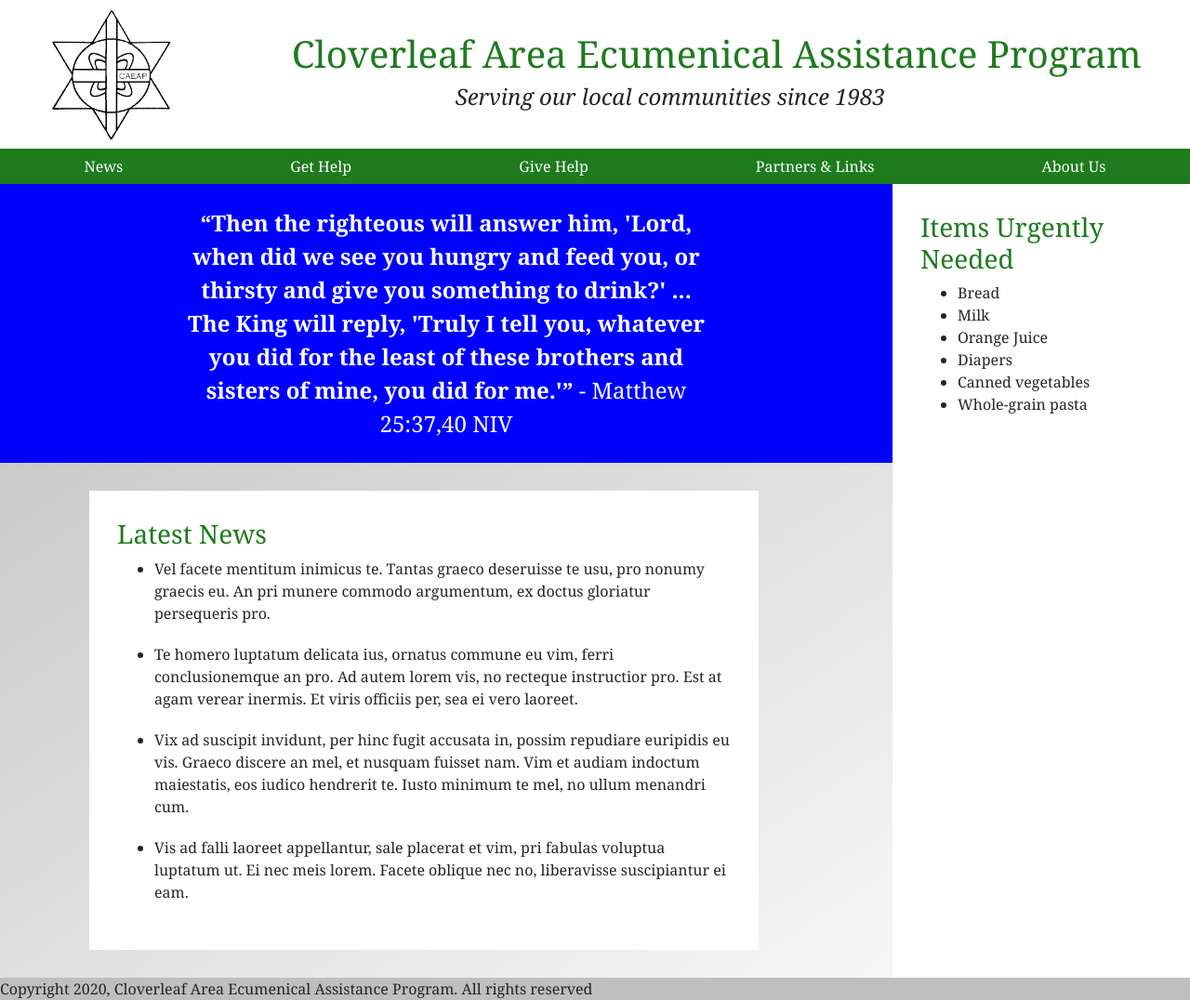
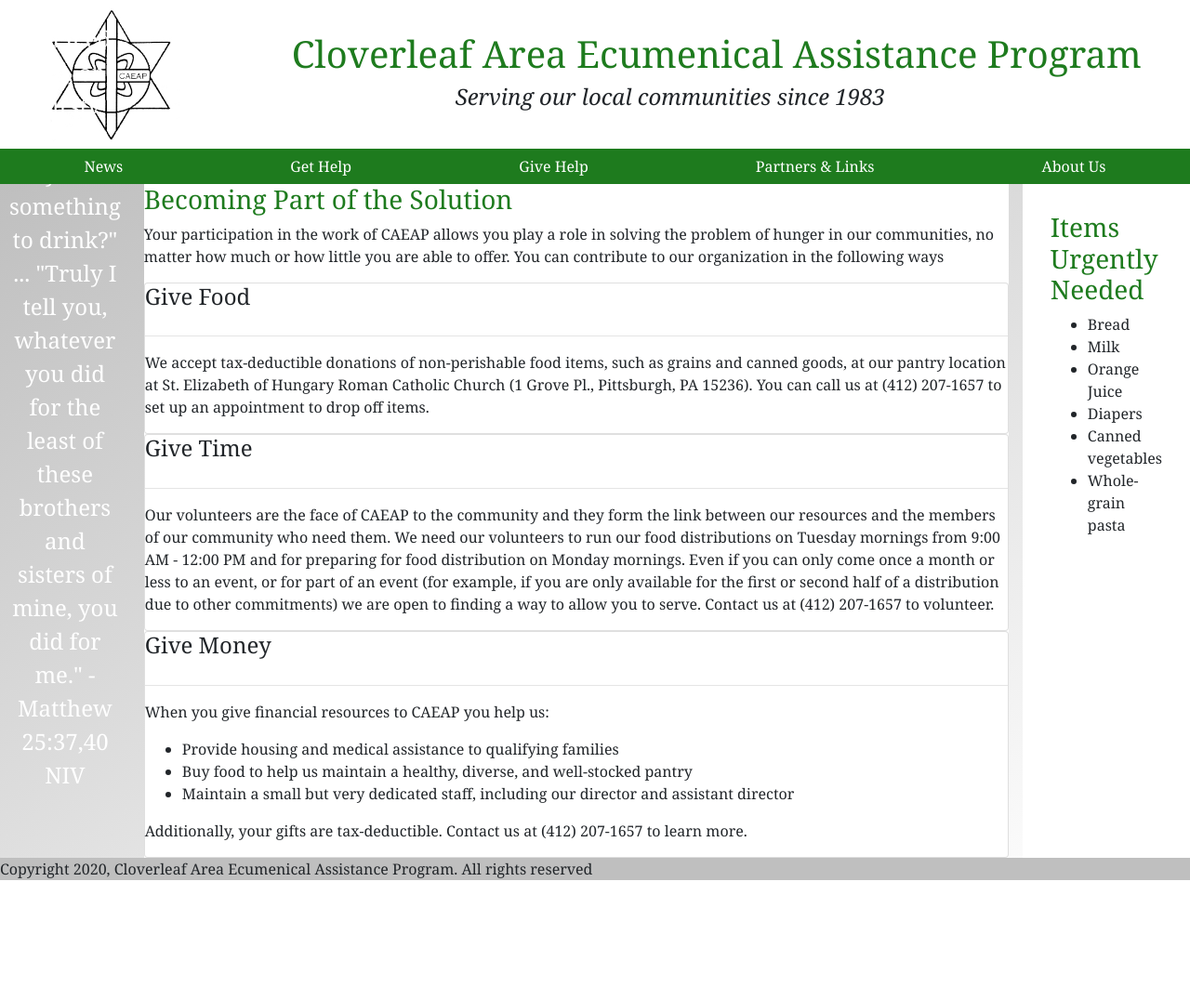
Before and after one commit to Cloverleaf-Food-Bank/cloverleaf-food-bank.github.io, a Jekyll site: the page built from givehelp.html, in a window 1280 px wide and 1076 px high. Shown: the whole window at 93% size. Built offline with Jekyll 4.4.1, drawn with Linux system fonts in a browser that asks for light colours; some of the changed text lies outside the part shown.

Commit message:
givehelp page, responsive design, format updates, Bootstrap cards

```diff
--- a/givehelp.html
+++ b/givehelp.html
@@ -4,38 +4,52 @@
 permalink: givehelp
 ---
 
-<div id="content-container" style="display:flex; justify-content: center; flex-direction: row;
-background-image: linear-gradient(to bottom right, #bfbfbf, white)"> <!--background to be washed-out photo-->
-  <section id="section-container" style="display:flex; flex-direction: column; width: 75%"">
-    <div id="quote-container" class="d-flex justify-content-center align-items-center" style="width: 100%; height: 300px; background-color: blue;">
-      <div id="matthew-quote" style="color: white; font-size: 150%; background-color: transparent; text-align: center; margin-left: 20%; margin-right: 20%">
-        <strong>“Then the righteous will answer him, 'Lord, when did we see you hungry and feed you,
-          or thirsty and give you something to drink?' ... The King will reply, 'Truly I tell you,
-          whatever you did for the least of these brothers and sisters of mine, you did for me.'”</strong> - Matthew 25:37,40 NIV
+<div class="d-flex flex-row justify-content-center" id="content-container"
+style="background-image: linear-gradient(to bottom right, #bfbfbf, white)"> <!--background to be washed-out photo-->
+<div id="quote-container" class="d-flex justify-content-center align-items-center" style="width: 100%; height: 300px; background-image: sharing-bread.jpg;">
+  <div id="matthew-quote" style="color: white; font-size: 150%; background-color: transparent; text-align: center; margin-left: 20%; margin-right: 20%">
+     “Lord, when did we see you hungry and feed you, or thirsty and give you something to drink?" ... "Truly I tell you,
+      whatever you did for the least of these brothers and sisters of mine, you did for me." - Matthew 25:37,40 NIV
+  </div>
+</div>
+  <section class="d-flex flex-column col-md-9" id="section-container">
+    <div style="width: 100%; background-color: white">
+    <!--<div style="margin: 30px 10%; padding: 30px; background-color: white">-->
+      <h3 style="color: #1e7b1e">Becoming Part of the Solution</h3>
+      <p>Your participation in the work of CAEAP allows you play a role in solving the problem
+        of hunger in our communities, no matter how much or how little you are able to offer.
+        You can contribute to our organization in the following ways
+      </p>
+      <div class="card">
+        <h4 class="card-title">Give Food</h4>
+        <hr/>
+        <p>We accept tax-deductible donations of non-perishable food items, such as grains and canned goods, at our
+          pantry location at St. Elizabeth of Hungary Roman Catholic Church (1 Grove Pl., Pittsburgh, PA 15236).
+          You can call us at (412) 207-1657 to set up an appointment to drop off items.
+        </p>
       </div>
-    </div>
-    <div style="width: 75%; margin: 30px 10%; padding: 30px; background-color: white">
-      <h3 style="color: #1e7b1e">Latest News</h3>
-      <ul>
-        <li style="margin-bottom: 20px">
-          Vel facete mentitum inimicus te. Tantas graeco deseruisse te usu, pro nonumy graecis eu.
-          An pri munere commodo argumentum, ex doctus gloriatur persequeris pro.
-        </li>
-        <li style="margin-bottom: 20px">
-          Te homero luptatum delicata ius, ornatus commune eu vim, ferri conclusionemque an pro.
-          Ad autem lorem vis, no recteque instructior pro. Est at agam verear inermis.
-          Et viris officiis per, sea ei vero laoreet.
-        </li>
-        <li style="margin-bottom: 20px">
-          Vix ad suscipit invidunt, per hinc fugit accusata in, possim repudiare euripidis eu vis.
-          Graeco discere an mel, et nusquam fuisset nam. Vim et audiam indoctum maiestatis,
-          eos iudico hendrerit te. Iusto minimum te mel, no ullum menandri cum.
-        </li>
-        <li style="margin-bottom: 20px">
-          Vis ad falli laoreet appellantur, sale placerat et vim, pri fabulas voluptua
-          luptatum ut. Ei nec meis lorem. Facete oblique nec no, liberavisse suscipiantur ei eam.
-        </li>
-      </ul>
+      <div class="card">
+        <h4 class="card-title">Give Time</h4>
+        <hr/>
+        <p>Our volunteers are the face of CAEAP to the community and they form the link between our resources
+          and the members of our community who need them. We need our volunteers to run our
+          food distributions on Tuesday mornings from 9:00 AM - 12:00 PM and for preparing for food distribution
+          on Monday mornings. Even if you can only come once a month or less to an event, or for part of an event
+          (for example, if you are only available for the first or second half of a distribution due to other commitments)
+          we are open to finding a way to allow you to serve. Contact us at (412) 207-1657 to volunteer.
+        </p>
+      </div>
+      <div class="card">
+        <h4 class="card-title">Give Money</h4>
+        <hr/>
+        <p>When you give financial resources to CAEAP you help us:</p>
+        <ul>
+          <li>Provide housing and medical assistance to qualifying families</li>
+          <li>Buy food to help us maintain a healthy, diverse, and well-stocked pantry</li>
+          <li>Maintain a small but very dedicated staff, including our director and assistant director</li>
+        </ul>
+        <p>Additionally, your gifts are tax-deductible. Contact us at (412) 207-1657 to learn more.</p>
+      </div>
     </div>
   </section>
 
```
